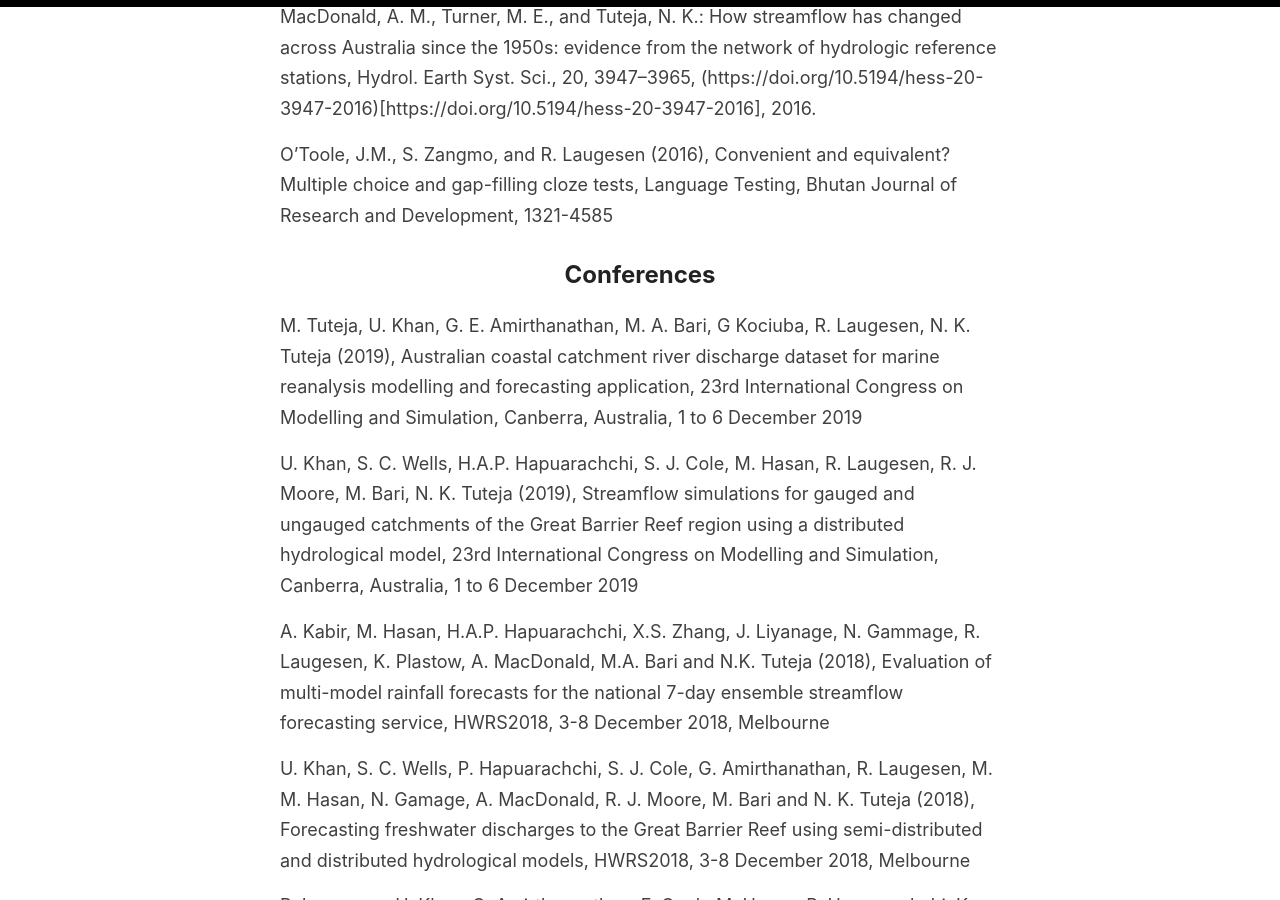
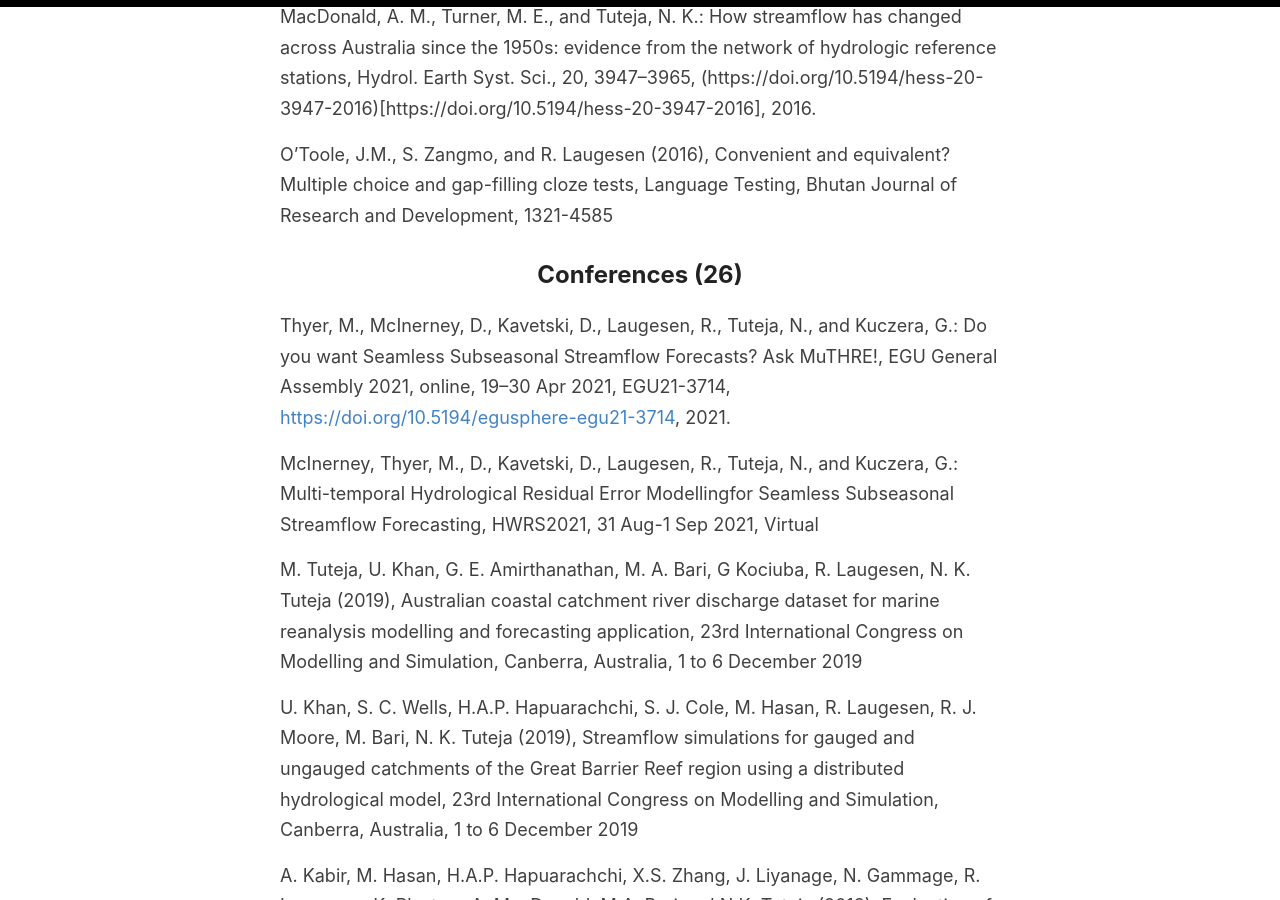
Before and after one commit to richardlaugesen/richardlaugesen.github.io, a Jekyll site: the page built from _pages/publications.md, in a window 1280 px wide and 900 px high, scrolled down 964 px. Built offline with Jekyll 4.4.1, drawn with Linux system fonts in a browser that asks for light colours.

Commit message:
Update publications.md

```diff
--- a/_pages/publications.md
+++ b/_pages/publications.md
@@ -23,7 +23,11 @@
 
 O’Toole, J.M., S. Zangmo, and R. Laugesen (2016), Convenient and equivalent? Multiple choice and gap-filling cloze tests, Language Testing, Bhutan Journal of Research and Development, 1321-4585
 
-## Conferences
+## Conferences (26)
+
+Thyer, M., McInerney, D., Kavetski, D., Laugesen, R., Tuteja, N., and Kuczera, G.: Do you want Seamless Subseasonal Streamflow Forecasts? Ask MuTHRE!, EGU General Assembly 2021, online, 19–30 Apr 2021, EGU21-3714, [https://doi.org/10.5194/egusphere-egu21-3714](https://doi.org/10.5194/egusphere-egu21-3714), 2021.
+
+McInerney, Thyer, M., D., Kavetski, D., Laugesen, R., Tuteja, N., and Kuczera, G.: Multi-temporal Hydrological Residual Error Modellingfor Seamless Subseasonal Streamflow Forecasting, HWRS2021, 31 Aug-1 Sep 2021, Virtual
 
 M. Tuteja, U. Khan, G. E. Amirthanathan, M. A. Bari, G Kociuba, R. Laugesen, N. K. Tuteja (2019), Australian coastal catchment river discharge dataset for marine reanalysis modelling and forecasting application, 23rd International Congress on Modelling and Simulation, Canberra, Australia, 1 to 6 December 2019
 
```
Also changed, not shown: other parts of _pages/publications.md (+1 -1 lines).
